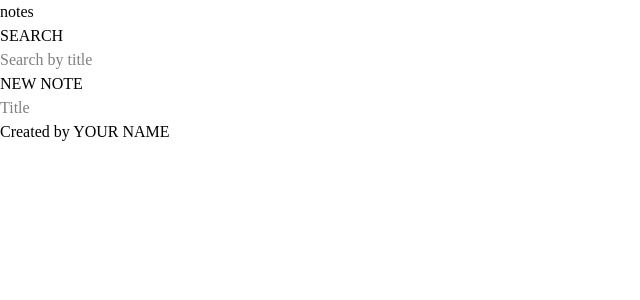
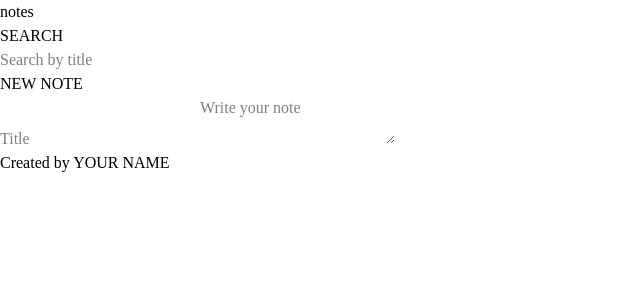
Before and after one commit to ellienanachi/csit340g7-notes, a React (Vite) app: page / in a window 1280 px wide. Shown: the top 300 px of the page, without its empty margins (0-640 px from the left). Built offline with nearby package versions, Linux system fonts and the light colour scheme.

Commit message:
feat: add body textarea to note form

```diff
--- a/src/components/Notes.jsx
+++ b/src/components/Notes.jsx
@@ -21,6 +21,11 @@ function Notes() {
             placeholder="Title"
             className="h-[52px] w-full border border-[#e6e6e6] px-4 text-lg outline-none placeholder:text-black/40 placeholder:italic focus:border-[#cf7d7d]"
           />
+            <textarea
+            name="body"
+            placeholder="Write your note"
+            className="h-[120px] w-full resize-none py-3 border border-[#e6e6e6] px-4 text-lg outline-none placeholder:text-black/40 placeholder:italic focus:border-[#cf7d7d]"
+          />
         </form>
      </aside>
     </div>
```
